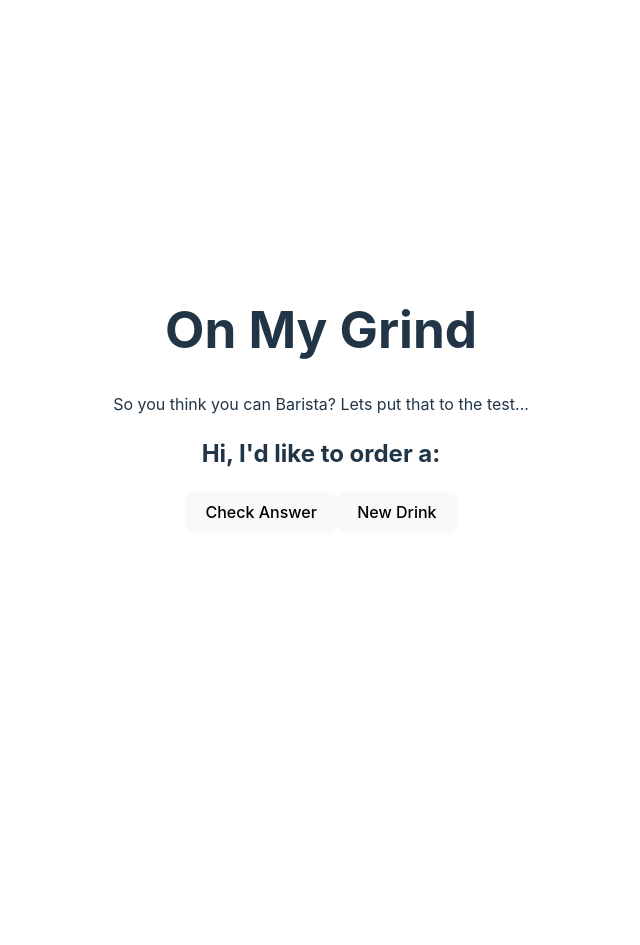
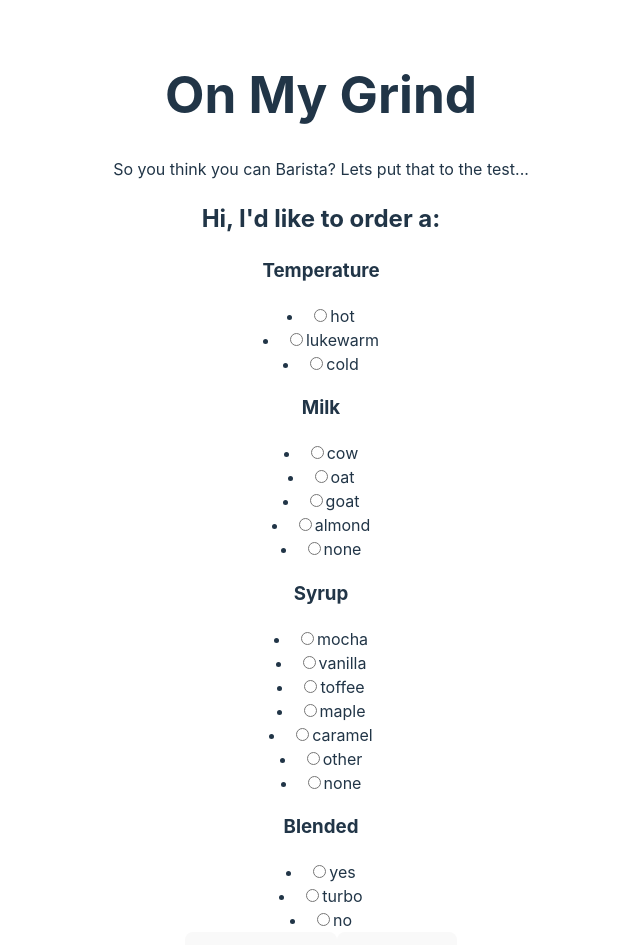
Before and after one commit to robo27918/barista-app, a React (Vite) app: page / in a window 1280 px wide. Shown: the top 945 px of the page, without its empty margins (319-959 px from the left). Before the commit the page ends 800 px from the top, so only its background shows below. Built offline with nearby package versions, Linux system fonts and the light colour scheme.

Commit message:
Finished step 2

```diff
--- a/src/App.jsx
+++ b/src/App.jsx
@@ -2,7 +2,7 @@
 
 import viteLogo from '/vite.svg'
 import './App.css'
-import BaristaForm from './Components/baristaForm';
+import BaristaForm from './Components/BaristaForm';
 function App() {
 
 
--- a/src/Components/BaristaForm.jsx
+++ b/src/Components/BaristaForm.jsx
@@ -1,6 +1,24 @@
 import React, {Component, useState} from "react";
+import RecipieChoices from "./RecipieChoices";
 
 const BaristaForm =  () =>{
+
+    // creating a state variable to handle all
+// of the controlled inputs for our four basic ingridient categories
+
+const [inputs, setInputs] = useState({
+    'temperature' : "",
+    "mik": "",
+    "syrup":"",
+    "blended": ""
+});
+
+const ingredients = {
+    'temperature' : ['hot', 'lukewarm', 'cold'],
+    'syrup': ['mocha', 'vanilla', 'toffee', 'maple', 'caramel', 'other', 'none'],
+    'milk': ['cow', 'oat', 'goat', 'almond', 'none'],
+    'blended': ['yes', 'turbo', 'no']
+}
     const onNewDrink =() =>{
         //code goes here
     };
@@ -10,6 +28,60 @@
     return(
         <div>
             <h2>Hi, I'd like to order a:</h2>
+
+            <h3>Temperature</h3>
+            <div className="answer-space">
+                {inputs["temperature"]}
+            </div>
+
+            <RecipieChoices
+                handleChange={(e) => setInputs((prevState) =>({
+                    ...prevState,
+                    [e.target.name]:e.target.value,
+                }))}
+                label="temperature"
+                choices ={ingredients["temperature"]}
+                checked={inputs["temperature"]}
+            />
+            <h3>Milk</h3>
+            <div className="answer-space">
+                {inputs["milk"]}
+            </div>
+            <RecipieChoices
+                handleChange={(e) => setInputs((prevState) =>({
+                    ...prevState,
+                    [e.target.name]:e.target.value,
+                }))}
+                label="milk"
+                choices ={ingredients["milk"]}
+                checked={inputs["milk"]}
+            />
+              <h3>Syrup</h3>
+                <div className="answer-space">
+                    {inputs["syrup"]}
+                </div>
+            <RecipieChoices
+                handleChange={(e) => setInputs((prevState) =>({
+                    ...prevState,
+                    [e.target.name]:e.target.value,
+                }))}
+                label="syrup"
+                choices ={ingredients["syrup"]}
+                checked={inputs["syrup"]}
+            />
+            <h3>Blended</h3>
+                <div className="answer-space">
+                    {inputs["syrup"]}
+            </div>
+            <RecipieChoices
+                handleChange={(e) => setInputs((prevState) =>({
+                    ...prevState,
+                    [e.target.name]:e.target.value,
+                }))}
+                label="blended"
+                choices ={ingredients["blended"]}
+                checked={inputs["blended"]}
+            />
             <form>
 
             </form>
@@ -27,5 +99,5 @@
     );
 };
 
-// creating a
+
 export default BaristaForm;
--- /dev/null
+++ b/src/Components/RecipieChoices.jsx
@@ -0,0 +1,27 @@
+import React, {Component, useEffect, useState} from "react";
+
+const RecipieChoices = ({handleChange, label, choices,checked}) =>{
+    return (
+        <div>
+            <div className="radio-buttons">
+                {choices &&
+                    choices.map((choice) =>(
+                        <li key={choice}>
+                            <input
+                                id={choice}
+                                value={choice}
+                                name={label}
+                                type="radio"
+                                onChange={handleChange}
+                                checked={checked == choice }
+                            />
+                            {choice}
+                        </li>
+                    ))
+                }
+            </div>
+        </div>
+    );
+};
+
+export default RecipieChoices;
```
